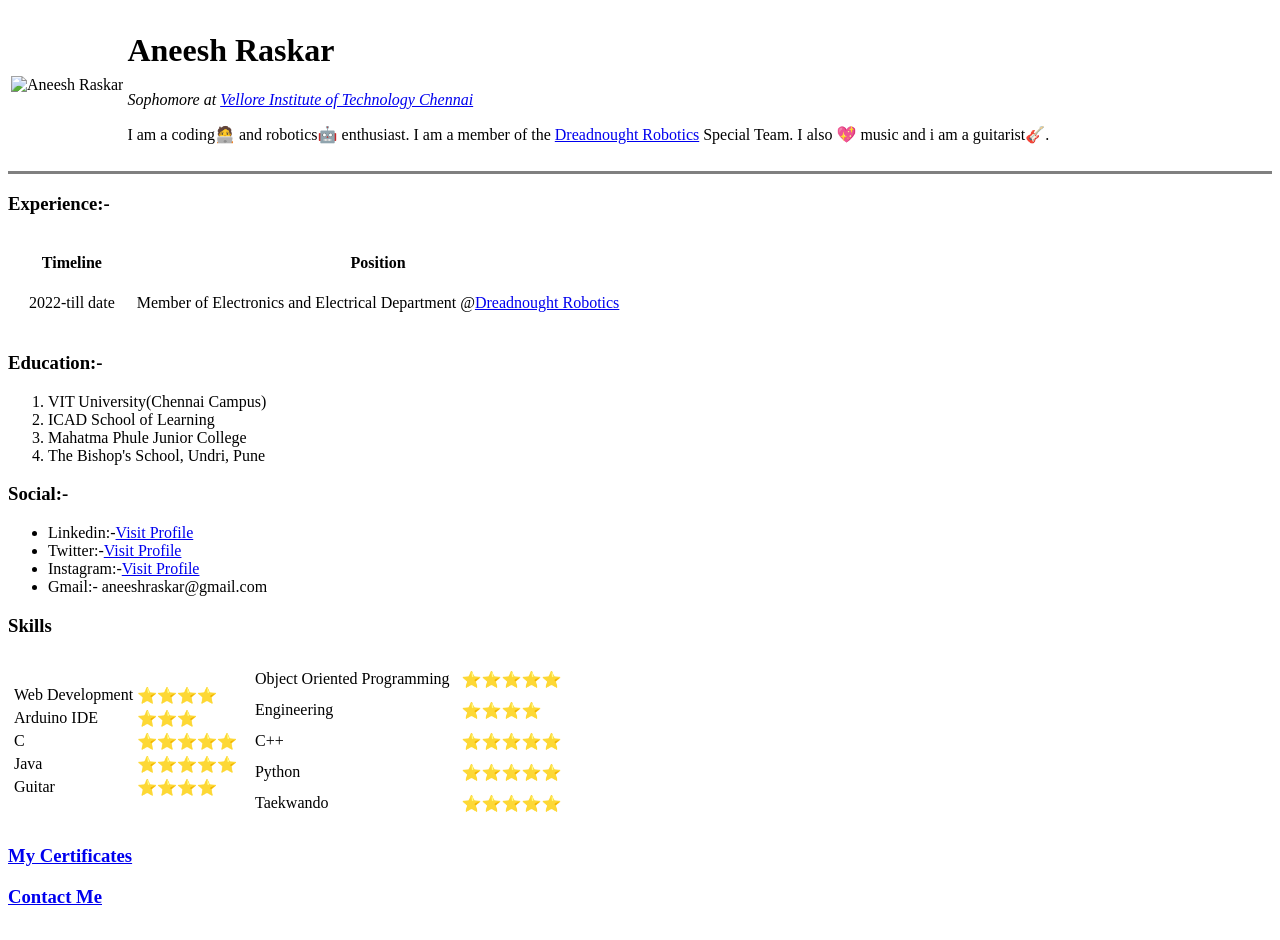
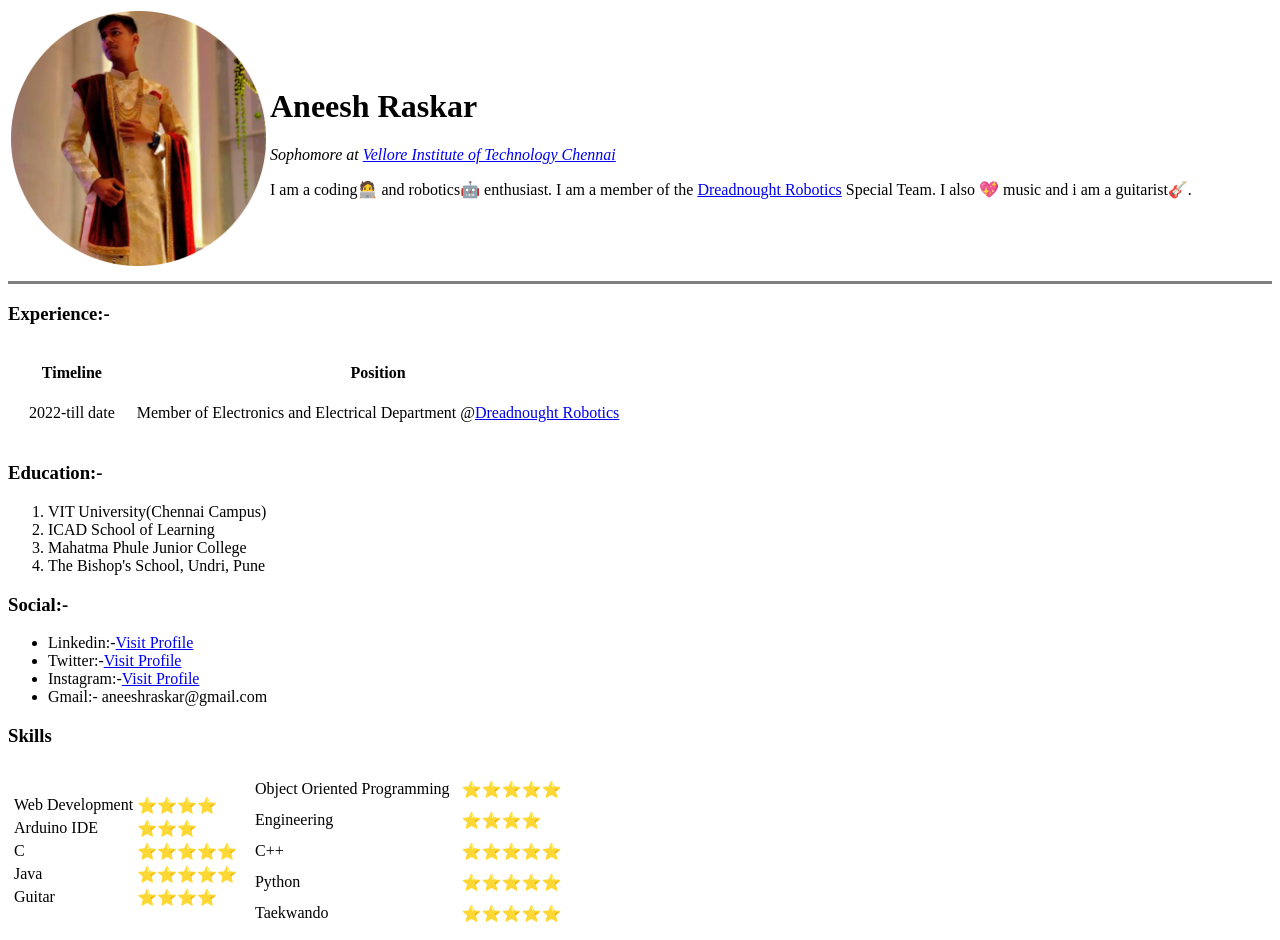
Before and after one commit to Zephyrus02/Learning-Web-Dev-CV, a plain HTML site: page index.html in a window 1280 px wide. Shown: the top 940 px of the page. Drawn offline with Linux system fonts and the light colour scheme.

Commit message:
Update index.html

```diff
--- a/index.html
+++ b/index.html
@@ -7,7 +7,7 @@
   <body>
     <table >
       <tr>
-        <td><img src="Aneesh.png" alt="Aneesh Raskar" height="255"></td>
+        <td><img src="images/Aneesh.png" alt="Aneesh Raskar" height="255"></td>
         <td><h1>Aneesh Raskar</h1>
         <p><em>Sophomore at <a href="https://chennai.vit.ac.in/">Vellore Institute of Technology Chennai</a></em></p>
         <p>I am a coding🧑‍💻 and robotics🤖 enthusiast. I am a member of the <a href="https://www.dreadnoughtrobotics.co.in/">Dreadnought Robotics</a> Special Team. I also 💖 music and i am a guitarist🎸.</p>
```
